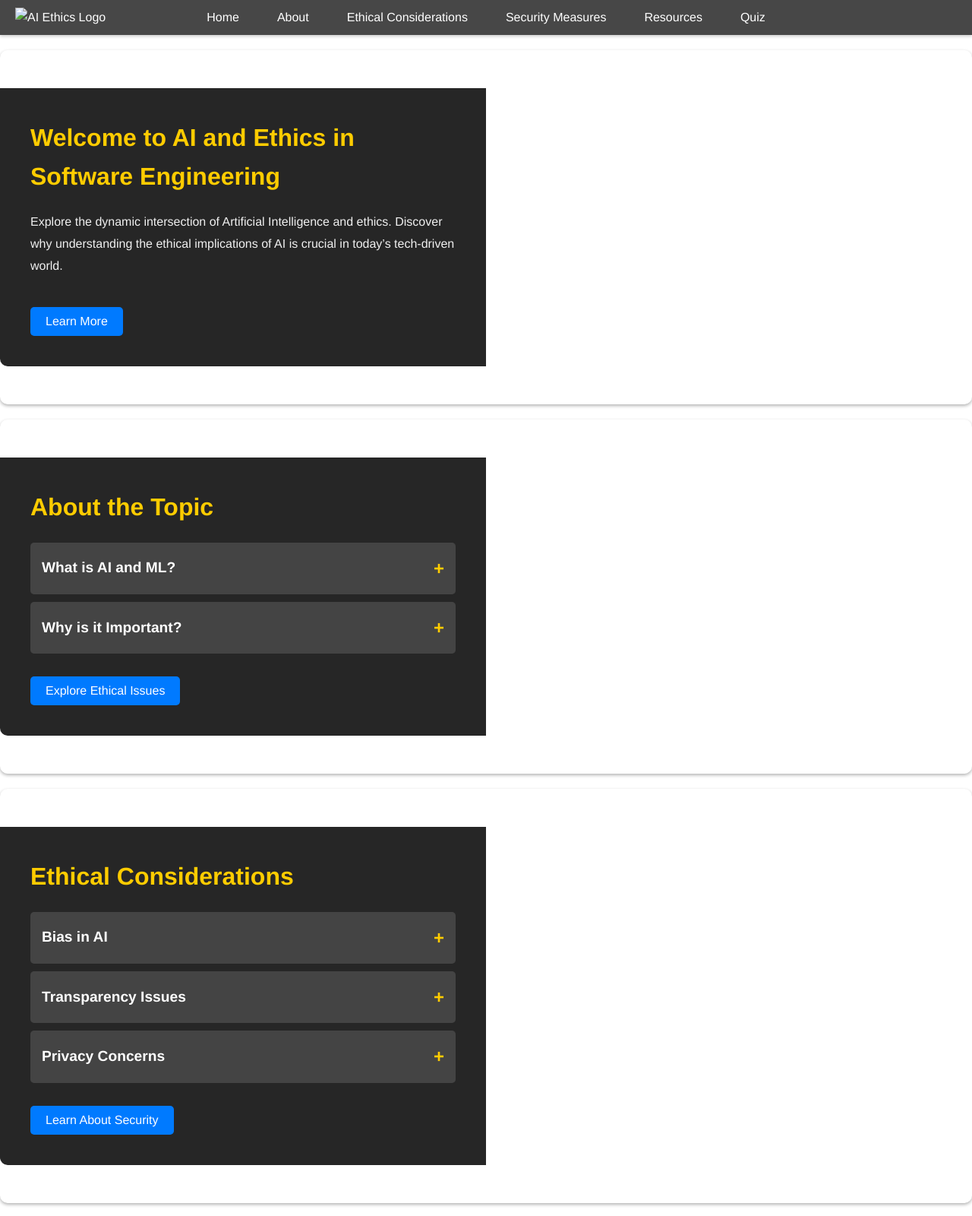
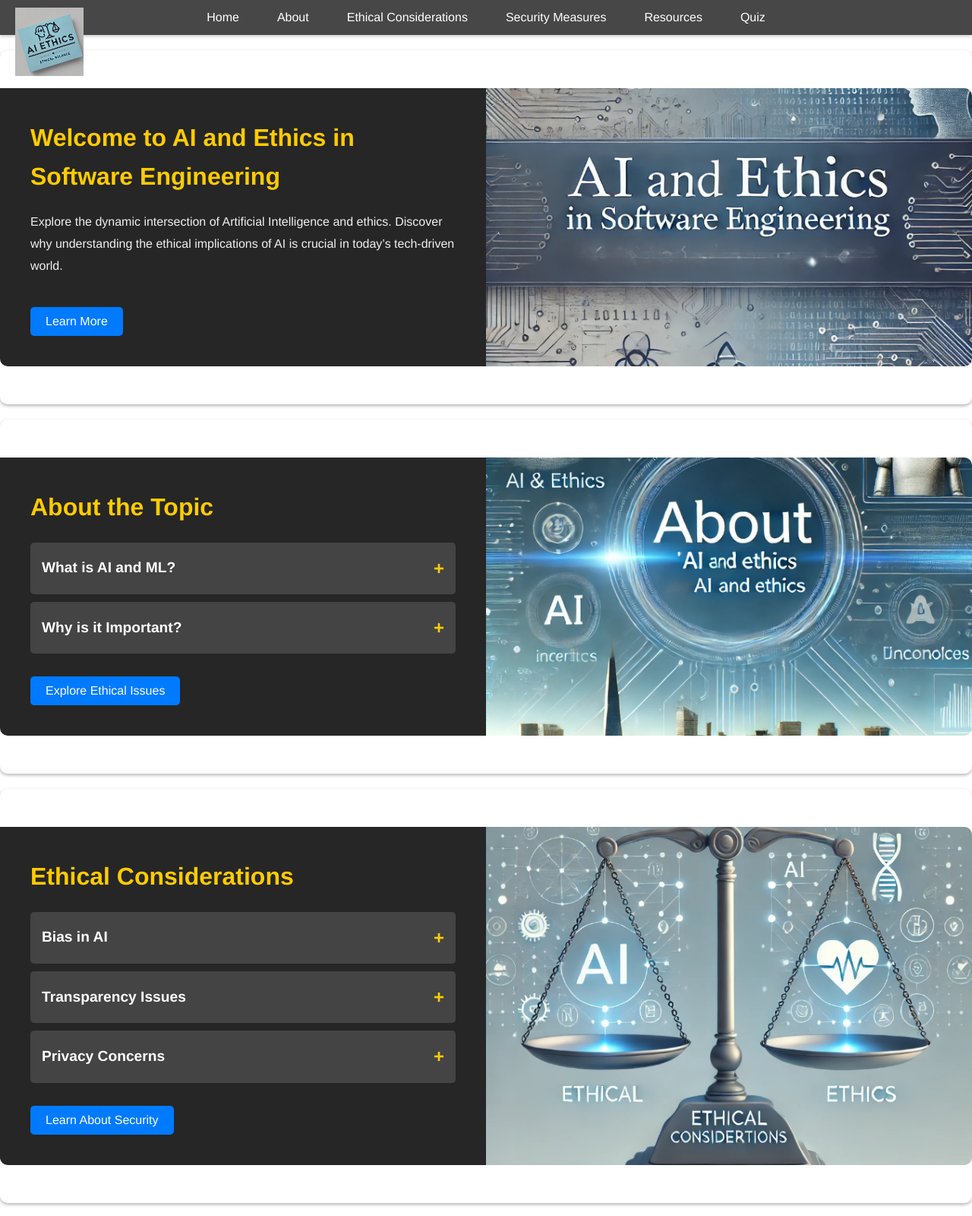
Before and after one commit to mrjzamora/Ethical-implications-of-AI-and-Machine-Learning-in-Applications---MS579--Final-Project, a plain HTML site: page index.html in a window 1280 px wide. Shown: the top 1600 px of the page at 76% size. Drawn offline with Linux system fonts and the light colour scheme.

Commit message:
Update index.html
chancing the folder set up for the images

```diff
--- a/index.html
+++ b/index.html
@@ -9,7 +9,7 @@
 <body>
     <header>
         <nav>
-            <img src="images/logo.png" alt="AI Ethics Logo" class="logo">
+            <img src="logo.png" alt="AI Ethics Logo" class="logo">
             <ul>
                 <li><a href="#home">Home</a></li>
                 <li><a href="#about">About</a></li>
@@ -29,7 +29,7 @@
                 <p>Explore the dynamic intersection of Artificial Intelligence and ethics. Discover why understanding the ethical implications of AI is crucial in today’s tech-driven world.</p>
                 <button class="cta-button" onclick="document.location='#about'">Learn More</button>
             </div>
-            <div class="background-image" style="background-image: url('images/ai_ethics_banner.png');"></div>
+            <div class="background-image" style="background-image: url('ai_ethics_banner.png');"></div>
         </div>
     </section>
 
@@ -54,7 +54,7 @@
                 </div>
                 <button class="cta-button" onclick="document.location='#ethical'">Explore Ethical Issues</button>
             </div>
-            <div class="background-image" style="background-image: url('images/about_image.png');"></div>
+            <div class="background-image" style="background-image: url('about_image.png');"></div>
         </div>
     </section>
 
@@ -85,7 +85,7 @@
                 </div>
                 <button class="cta-button" onclick="document.location='#security'">Learn About Security</button>
             </div>
-            <div class="background-image" style="background-image: url('images/ethics_image.png');"></div>
+            <div class="background-image" style="background-image: url('ethics_image.png');"></div>
         </div>
     </section>
 
@@ -128,7 +128,7 @@
                 </div>
                 <button class="cta-button" onclick="document.location='#resources'">Find More Resources</button>
             </div>
-            <div class="background-image" style="background-image: url('images/security_image.png');"></div>
+            <div class="background-image" style="background-image: url('security_image.png');"></div>
         </div>
     </section>
 
@@ -147,7 +147,7 @@
                 </ul>
                 <p>Stay updated with the latest in AI and ethics. <a href="#">Subscribe to our newsletter</a></p>
             </div>
-            <div class="background-image" style="background-image: url('images/resources_image.png');"></div>
+            <div class="background-image" style="background-image: url('resources_image.png');"></div>
         </div>
     </section>
 
```
